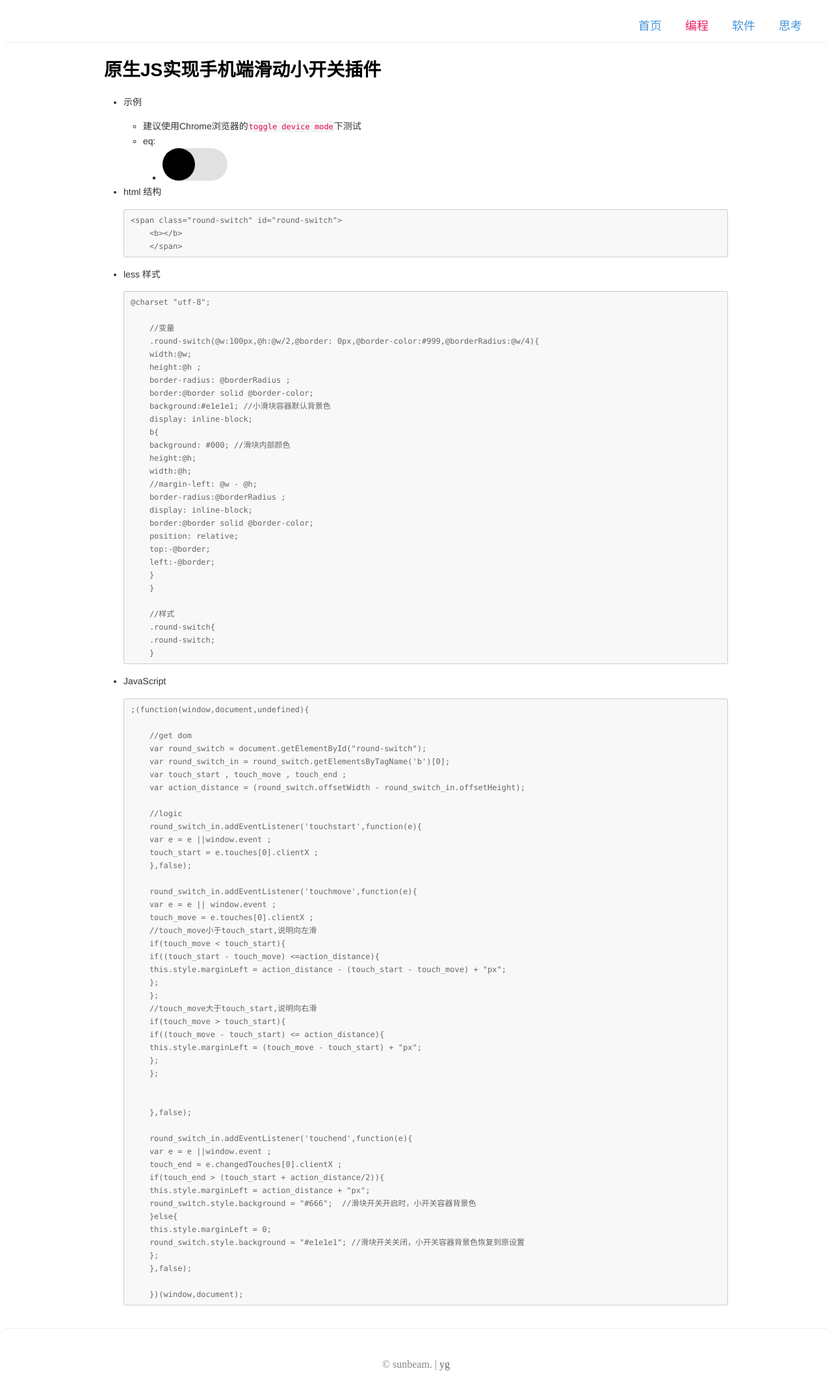
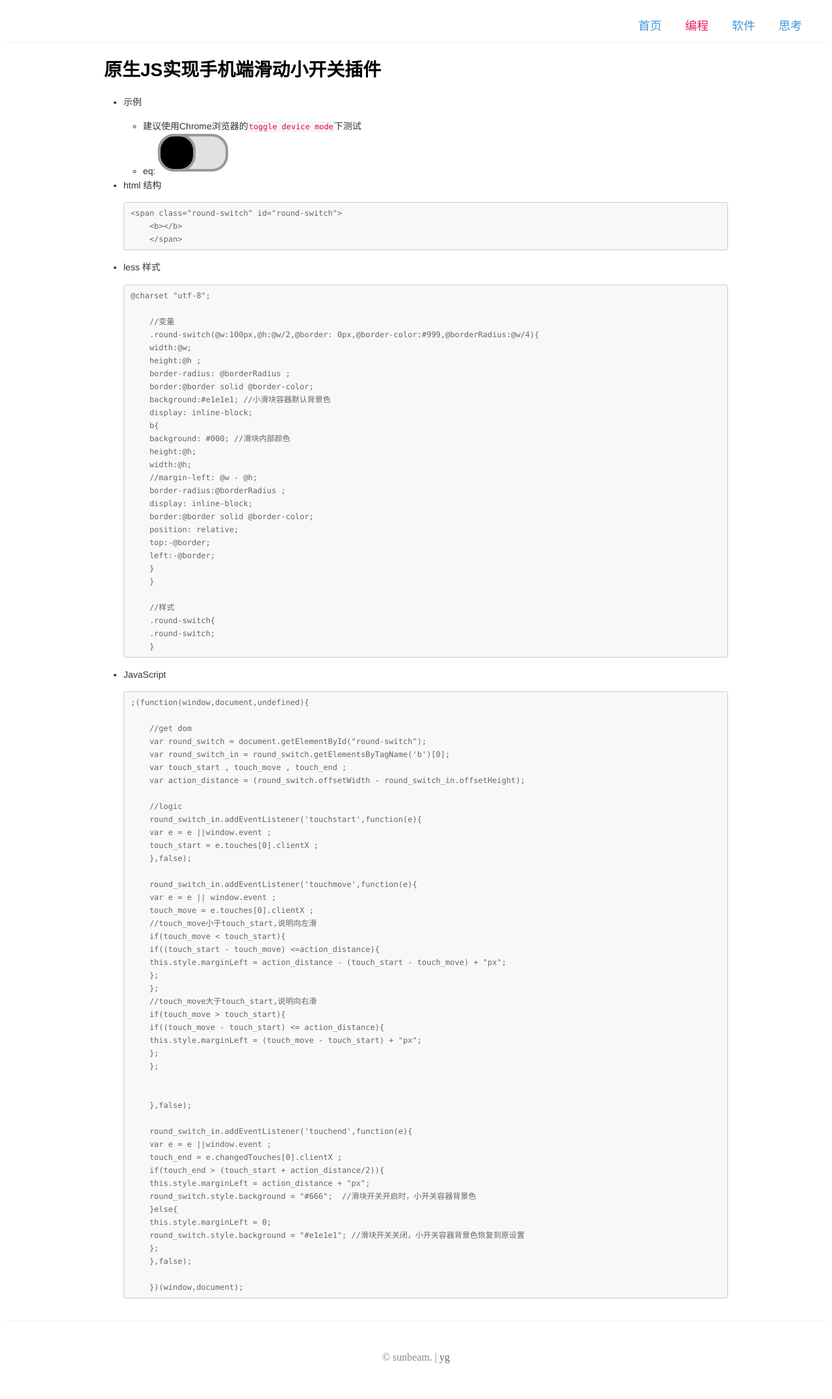
Before and after one commit to GalenYoung/galenyoung.github.io, a Jekyll site: the page built from programme/pgm-page19/index.html, in a window 1280 px wide. Shown: the whole page at 65% size. Built offline with Jekyll 4.4.1, drawn with Linux system fonts in a browser that asks for light colours; comment, search, counter and statistics services are not loaded.

Commit message:
将pgm19添加到programme页

```diff
--- a/programme/pgm-page19/index.html
+++ b/programme/pgm-page19/index.html
@@ -13,13 +13,9 @@ permalink: /programme/19
         <ul>
             <li>建议使用Chrome浏览器的<code>toggle device mode</code>下测试</li>
             <li>eq:
-                <ul>
-                    <li>
-                        <span class="round-switch" id="round-switch">
-                            <b></b>
-                        </span>
-                    </li>
-                </ul>
+                <span class="round-switch" id="round-switch">
+                    <b></b>
+                </span>
             </li>
 
         </ul>
--- a/programme/pgm-page19/pgm-page19.css
+++ b/programme/pgm-page19/pgm-page19.css
@@ -2,11 +2,12 @@
 * {
     box-sizing: content-box;
 }
+
 .round-switch {
   width: 100px;
   height: 50px;
   border-radius: 25px;
-  border: 0px solid #999999;
+  border: 4px solid #999999;
   background: #e1e1e1;
   display: inline-block;
 }
@@ -16,8 +17,8 @@
   width: 50px;
   border-radius: 25px;
   display: inline-block;
-  border: 0px solid #999999;
+  border: 4px solid #999999;
   position: relative;
-  top: 0px;
-  left: 0px;
+  top: -4px;
+  left: -4px;
 }
--- a/programme/programme.html
+++ b/programme/programme.html
@@ -2,9 +2,9 @@
 layout: pgm
 title: Galen_Programme
 permalink: /programme/
-
 ---
 		<ul>
+			<li><a href="19" target="_blank">原生JS实现手机端滑动小开关插件<span class="sal-date-mark">2016-04-07</span> </a></li>
 			<li><a href="18" target="_blank">JavaScript正则表达式<span class="sal-date-mark">2016-03-29</span> </a></li>
 			<li><a href="17" target="_blank"> 关于数组元素的循环遍历<span class="sal-date-mark">2016-02-26</span> </a></li>
 			<li><a href="16" target="_blank"> Git学习笔记<span class="sal-date-mark">2016-02-25</span> </a></li>
```
Also changed, not shown: other parts of programme/pgm-page19/index.html (+2 -2 lines).
